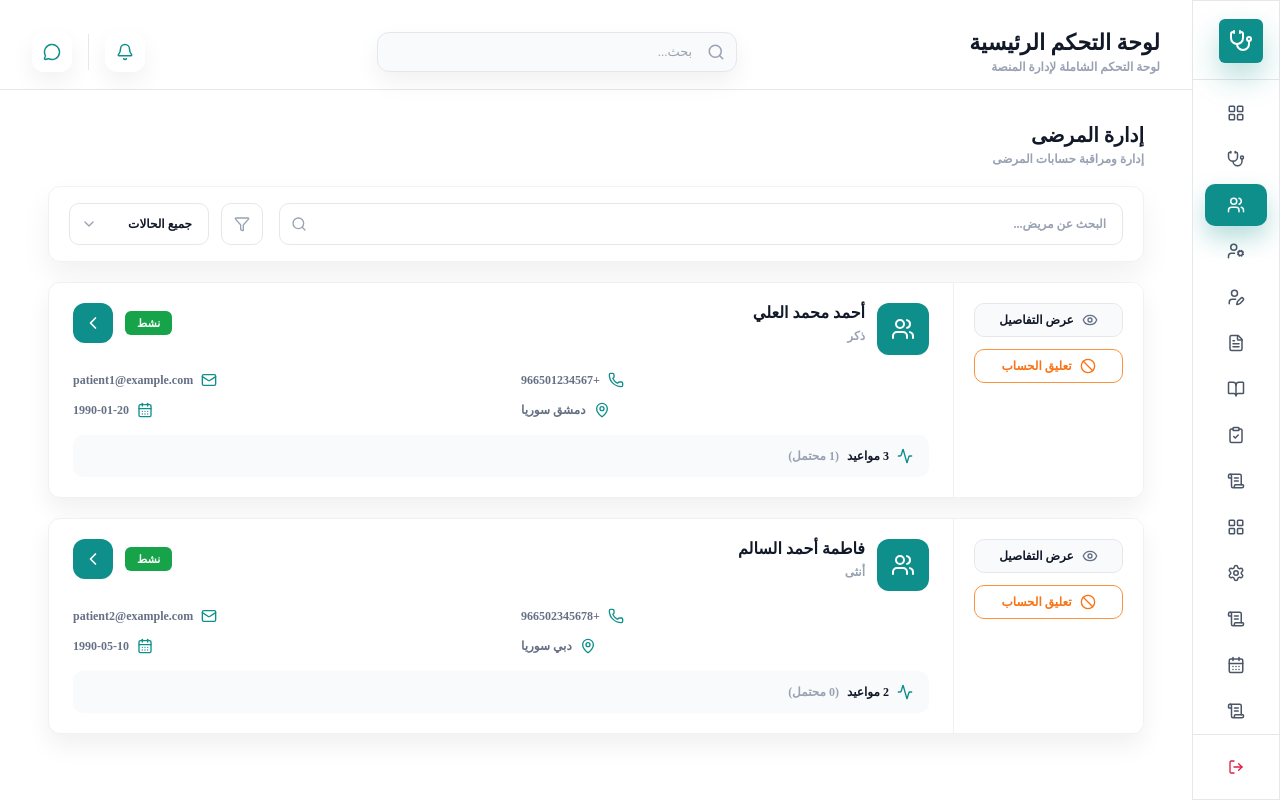
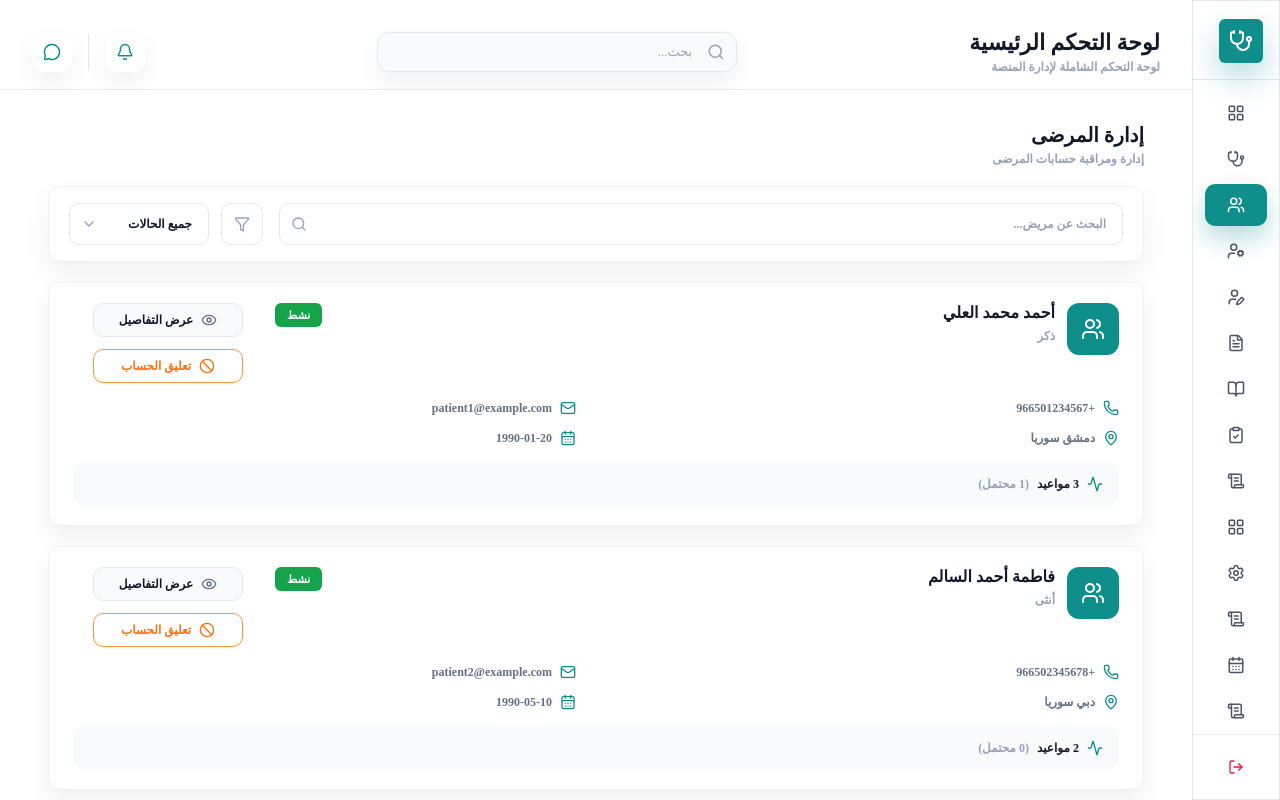
Before and after one commit to llill-dev/lmj-health-web, a React (Vite) app in the folder frontend/: page /admin/patients in a window 1280 px wide. Built offline with nearby package versions, Linux system fonts and the light colour scheme.

Commit message:
fix(admin): adjust doctors & patients UI

```diff
--- a/frontend/src/pages/admin/doctors/AdminDoctorsPage.tsx
+++ b/frontend/src/pages/admin/doctors/AdminDoctorsPage.tsx
@@ -226,7 +226,7 @@ export default function AdminDoctorsPage() {
                   <div className='flex-1 px-5 py-4'>
                     <div className='flex items-start justify-between'>
                       <div className='flex items-start gap-2'>
-                        <div className='flex h-[64px] w-[64px] items-center justify-center rounded-[6px] bg-primary text-[20px] font-bold text-white'>
+                        <div className='flex h-[44px] w-[44px] items-center justify-center rounded-[6px] bg-primary text-[18px] font-bold text-white'>
                           {d.name.charAt(3)}
                         </div>
                         <div className='text-right'>
--- a/frontend/src/pages/admin/patients/AdminPatientsPage.tsx
+++ b/frontend/src/pages/admin/patients/AdminPatientsPage.tsx
@@ -116,26 +116,6 @@ export default function AdminPatientsPage() {
                 className='rounded-[12px] border border-[#EEF2F6] bg-white shadow-[0_12px_24px_rgba(0,0,0,0.06)] overflow-hidden'
               >
                 <div className='flex'>
-                  <div className='w-[190px] shrink-0 border-l border-[#EEF2F6] bg-white px-5 py-5'>
-                    <div className='space-y-3'>
-                      <button
-                        type='button'
-                        className='flex h-[34px] w-full items-center justify-center gap-2 rounded-[10px] border border-[#E5E7EB] bg-[#F8FAFC] font-cairo text-[12px] font-extrabold text-[#111827]'
-                      >
-                        <Eye className='h-4 w-4 text-[#667085]' />
-                        عرض التفاصيل
-                      </button>
-
-                      <button
-                        type='button'
-                        className='flex h-[34px] w-full items-center justify-center gap-2 rounded-[10px] border border-[#FB923C] bg-white font-cairo text-[12px] font-extrabold text-[#F97316]'
-                      >
-                        <Ban className='h-4 w-4' />
-                        تعليق الحساب
-                      </button>
-                    </div>
-                  </div>
-
                   <div className='flex-1 px-6 py-5'>
                     <div className='flex items-start justify-between'>
                       <div className='flex items-start gap-3'>
@@ -153,37 +133,49 @@ export default function AdminPatientsPage() {
                         </div>
                       </div>
 
-                      <div className='flex items-center gap-3'>
+                      <div className='flex items-start gap-3'>
                         <div
                           className={`inline-flex h-[24px] items-center justify-center rounded-[6px] px-3 font-cairo text-[11px] font-extrabold ${tone.chip}`}
                         >
                           {p.status}
                         </div>
 
-                        <button
-                          type='button'
-                          className='flex h-[40px] w-[40px] items-center justify-center rounded-[12px] bg-primary text-white'
-                          aria-label='فتح ملف المريض'
-                        >
-                          <ChevronLeft className='h-5 w-5' />
-                        </button>
+                        <div className='w-[190px] shrink-0 border-[#EEF2F6] bg-white px-5'>
+                          <div className='space-y-3'>
+                            <button
+                              type='button'
+                              className='flex h-[34px] w-full items-center justify-center gap-2 rounded-[10px] border border-[#E5E7EB] bg-[#F8FAFC] font-cairo text-[12px] font-extrabold text-[#111827]'
+                            >
+                              <Eye className='h-4 w-4 text-[#667085]' />
+                              عرض التفاصيل
+                            </button>
+
+                            <button
+                              type='button'
+                              className='flex h-[34px] w-full items-center justify-center gap-2 rounded-[10px] border border-[#FB923C] bg-white font-cairo text-[12px] font-extrabold text-[#F97316]'
+                            >
+                              <Ban className='h-4 w-4' />
+                              تعليق الحساب
+                            </button>
+                          </div>
+                        </div>
                       </div>
                     </div>
 
                     <div className='mt-4 grid grid-cols-2 gap-x-10 gap-y-3'>
-                      <div className='flex items-center justify-end gap-2 font-cairo text-[12px] font-bold text-[#667085]'>
+                      <div className='flex items-center justify-start gap-2 font-cairo text-[12px] font-bold text-[#667085]'>
                         <Phone className='h-4 w-4 text-primary' />
                         {p.phone}
                       </div>
-                      <div className='flex items-center justify-end gap-2 font-cairo text-[12px] font-bold text-[#667085]'>
+                      <div className='flex items-center justify-start gap-2 font-cairo text-[12px] font-bold text-[#667085]'>
                         <Mail className='h-4 w-4 text-primary' />
                         {p.email}
                       </div>
-                      <div className='flex items-center justify-end gap-2 font-cairo text-[12px] font-bold text-[#667085]'>
+                      <div className='flex items-center justify-start gap-2 font-cairo text-[12px] font-bold text-[#667085]'>
                         <MapPin className='h-4 w-4 text-primary' />
                         {p.city}
                       </div>
-                      <div className='flex items-center justify-end gap-2 font-cairo text-[12px] font-bold text-[#667085]'>
+                      <div className='flex items-center justify-start gap-2 font-cairo text-[12px] font-bold text-[#667085]'>
                         <CalendarDays className='h-4 w-4 text-primary' />
                         {p.joinedAt}
                       </div>
```
